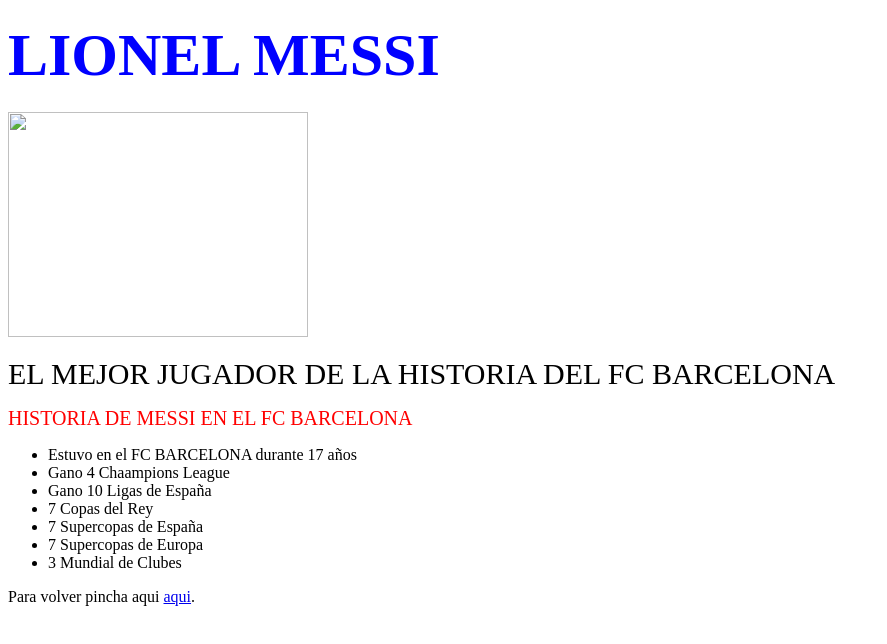
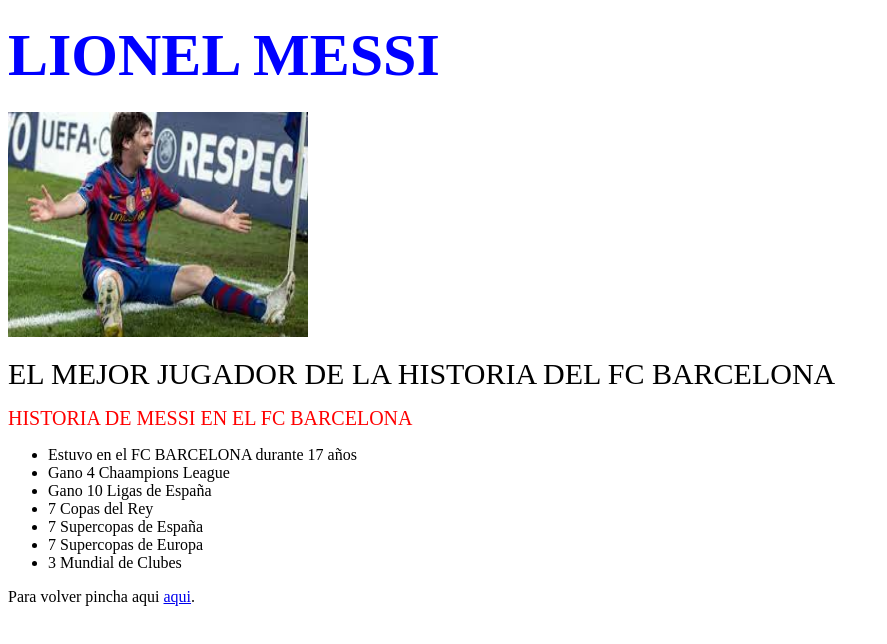
Before and after one commit to GonzaloCanale/GonzaloCanale.github.io, a plain HTML site: page LIONEL MESSI.html in a window 1280 px wide. Shown: the whole page, without its empty margins (0-887 px from the left). Drawn offline with Linux system fonts and the light colour scheme.

Commit message:
Update LIONEL MESSI.html

```diff
--- a/LIONEL MESSI.html
+++ b/LIONEL MESSI.html
@@ -7,7 +7,7 @@
   <head>
   <body>
 	  <h1><span style="font-size:60px ;color:blue">LIONEL MESSI</h1>
-		  <img src="imagenes/messi en el fc barcelona.jpeg" width="300" height="225">
+		  <img src="messi en el fc barcelona.jpeg" width="300" height="225">
 		  <p><span style="color:black;font-size:30px">EL MEJOR JUGADOR DE LA HISTORIA DEL FC BARCELONA</p>
 			  <p><span style="color:red;font-size:20px">HISTORIA DE MESSI EN EL FC BARCELONA</p>
 				   <ul>
```
